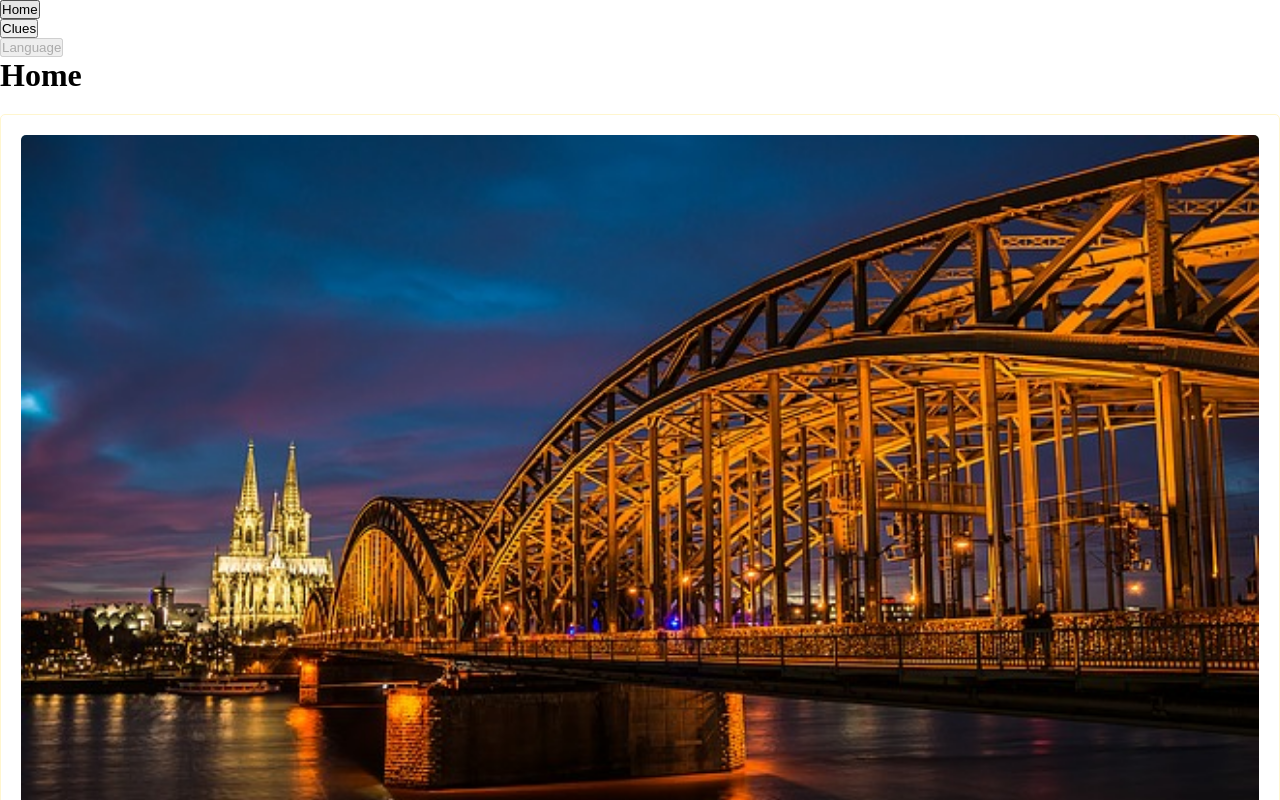
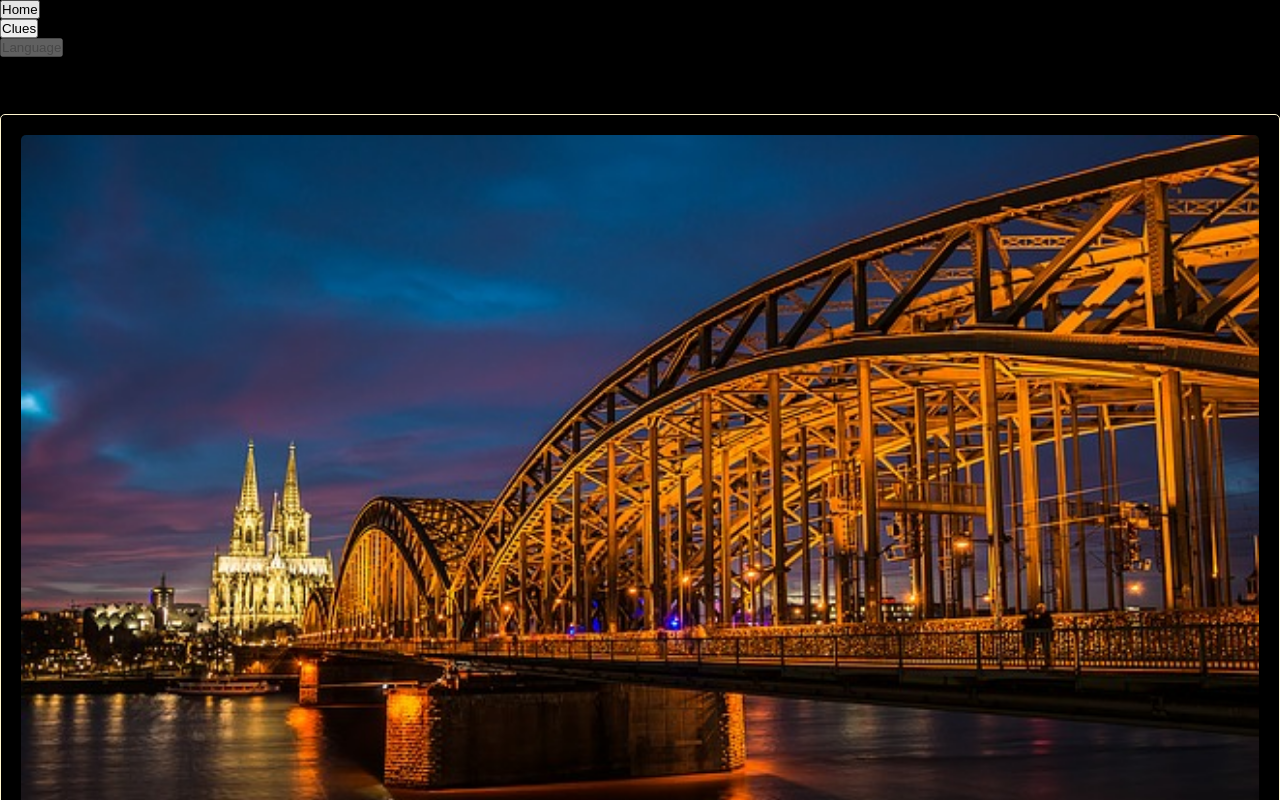
Before and after one commit to phoenixjaymes/react-word-clues, a React (Create React App) app: page / in a window 1280 px wide. Shown: the top 800 px of the page. Built offline with nearby package versions, Linux system fonts and the light colour scheme.

Commit message:
Added more basic styles

```diff
--- a/src/css/App.css
+++ b/src/css/App.css
@@ -1,6 +1,14 @@
 * {
+  box-sizing: border-box;
   margin: 0;
   padding: 0;
+}
 
-  box-sizing: border-box;
+body {
+  background: #000;
+  font-family: Arial, Helvetica Neue, Helvetica, sans-serif;
 }
+
+ul {
+  list-style: none;
+}
```
